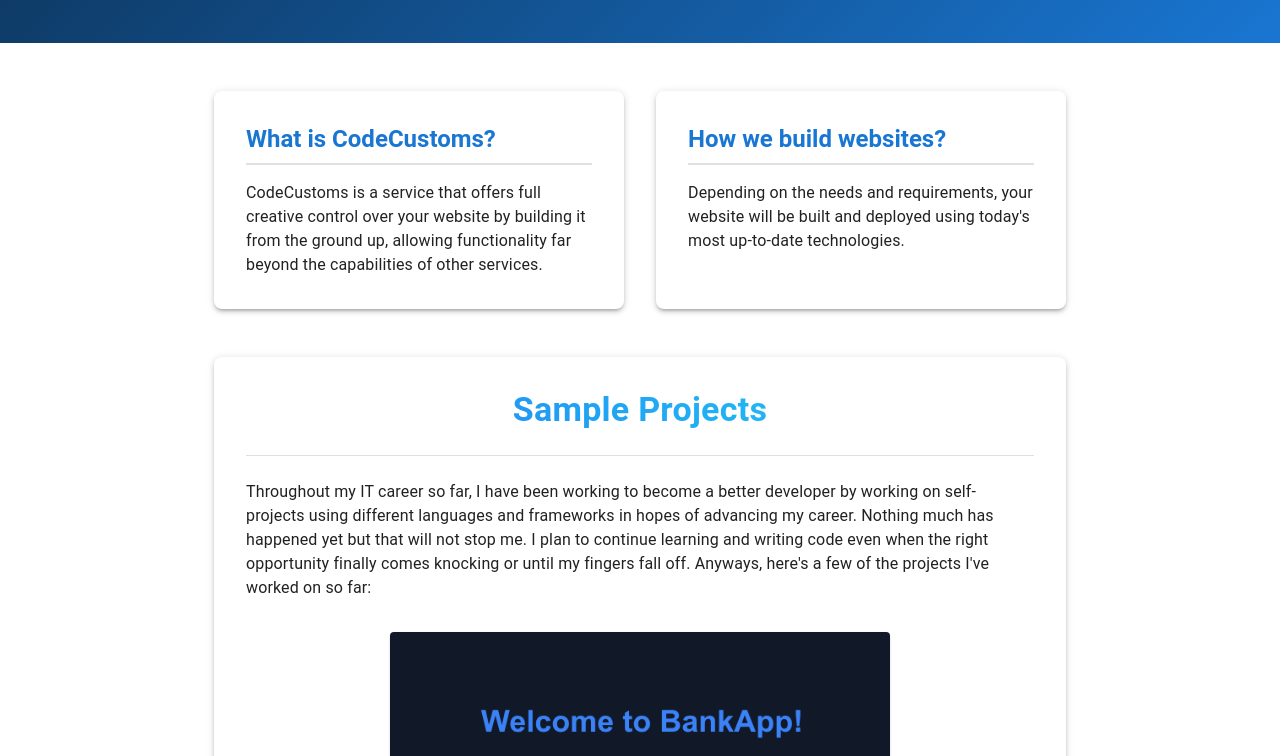
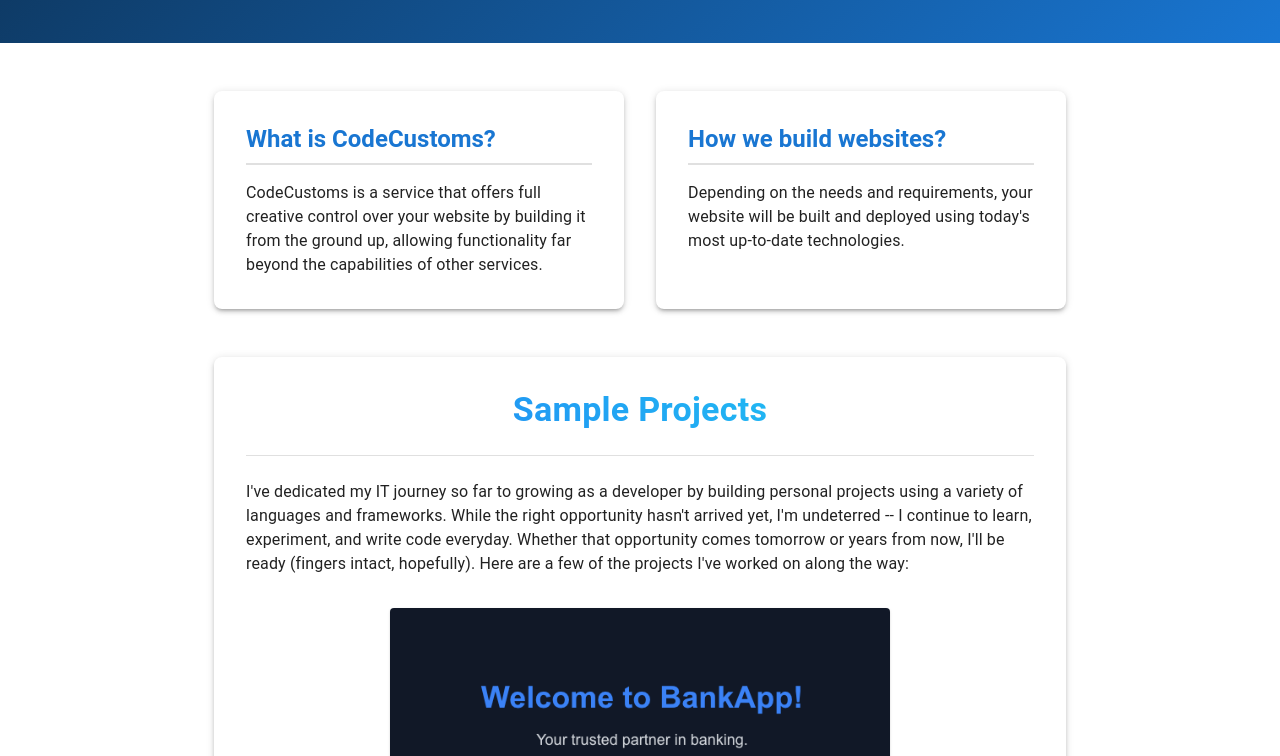
Before and after one commit to tjgray94/CodeCustoms, a Next.js app in the folder code-customs/: page / in a window 1280 px wide. Shown: the part 401-1157 px from the top of the page. Built offline with nearby package versions, Linux system fonts and the light colour scheme.

Commit message:
Updated Sample Projects paragraph

```diff
--- a/code-customs/src/app/page.tsx
+++ b/code-customs/src/app/page.tsx
@@ -162,11 +162,11 @@ export default function Home() {
           <Divider sx={{ mb: 3 }} />
 
           <Typography variant="body1" gutterBottom sx={{ mb: 4 }}>
-            Throughout my IT career so far, I have been working to become a better developer by working on
-            self-projects using different languages and frameworks in hopes of advancing my career. Nothing
-            much has happened yet but that will not stop me. I plan to continue learning and writing code
-            even when the right opportunity finally comes knocking or until my fingers fall off. Anyways, here&apos;s
-            a few of the projects I&apos;ve worked on so far:
+            I&apos;ve dedicated my IT journey so far to growing as a developer by building personal projects using
+            a variety of languages and frameworks. While the right opportunity hasn&apos;t arrived yet, I&apos;m
+            undeterred -- I continue to learn, experiment, and write code everyday. Whether that opportunity comes
+            tomorrow or years from now, I&apos;ll be ready (fingers intact, hopefully). Here are a few of the
+            projects I&apos;ve worked on along the way:
           </Typography>
 
           <Box sx={{
```
